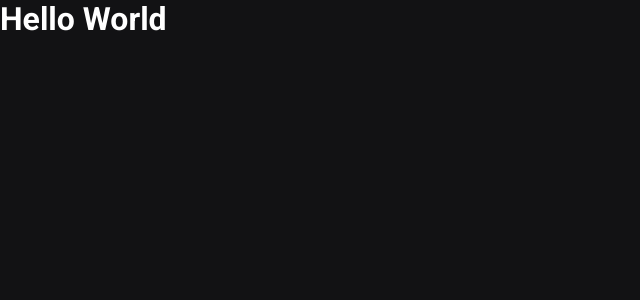
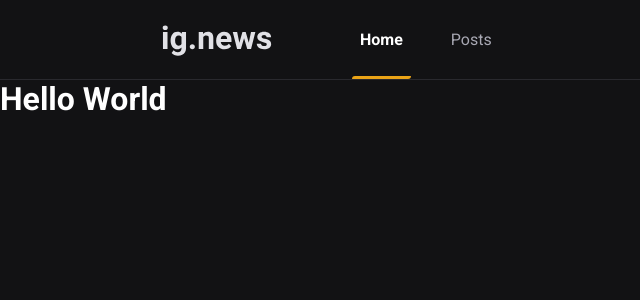
Before and after one commit to Rassis7/ignews, a Next.js app: page / in a window 1280 px wide. Shown: the top 300 px of the page, without its empty margins (0-640 px from the left). Built offline with nearby package versions, Linux system fonts and the light colour scheme.

Commit message:
feat: criar componente Header

```diff
--- /dev/null
+++ b/src/components/Header/index.tsx
@@ -0,0 +1,15 @@
+import styles from './styles.module.scss';
+
+export function Header() {
+  return (
+    <header className={styles.headerContainer}>
+      <div className={styles.headerContent}>
+        <img src="/images/logo.svg" alt="ig.news" />
+        <nav>
+          <a href="" className={styles.active}>Home</a>
+          <a href="">Posts</a>
+        </nav>
+      </div>
+    </header>
+  );
+}
--- /dev/null
+++ b/src/components/Header/styles.module.scss
@@ -0,0 +1,54 @@
+.headerContainer {
+  height: 5rem;
+  border-bottom: 1px solid var(--gray-800);
+}
+
+.headerContent {
+  max-width: 1020px;
+  height: 5rem;
+  margin: 0 auto;
+  padding: 0 2rem;
+
+  display: flex;
+  align-items: center;
+
+  nav {
+    margin-left: 5rem;
+    height: 5rem;
+
+    a {
+      display: inline-block;
+      position: relative;
+      padding: 0 0.5rem;
+      height: 5rem;
+      line-height: 5rem;
+      color: var(--gray-300);
+      transition: color 0.2s;
+
+      // Todo a que não é o primeiro
+      & + a {
+        margin-left: 2rem;
+      }
+
+      &:hover {
+        color: var(--white);
+      }
+
+      &.active {
+        color: var(--white);
+        font-weight: bold;
+      }
+
+      &.active::after {
+        content: '';
+        height: 3px;
+        border-radius: 3px 0;
+        width: 100%;
+        position: absolute;
+        bottom: 1px;
+        left: 0;
+        background-color: var(--yellow-500);
+      }
+    }
+  }
+}
--- a/src/pages/_app.tsx
+++ b/src/pages/_app.tsx
@@ -1,8 +1,14 @@
 import { AppProps } from 'next/app';
+import { Header } from '../components/Header';
 import '../styles/global.scss';
 
 function MyApp({ Component, pageProps }: AppProps) {
-  return <Component {...pageProps} />;
+  return (
+    <>
+      <Header />
+      <Component {...pageProps} />
+    </>
+  );
 }
 
 export default MyApp;
--- a/src/styles/global.scss
+++ b/src/styles/global.scss
@@ -8,6 +8,7 @@
   --white: #fff;
   --gray-100: #e1e1e6;
   --gray-300: #a8a8b3;
+  --gray-800: #29292e;
   --gray-900: #121214;
   --cyan-500: #61dafb;
   --yellow-500: #eba417;
```
